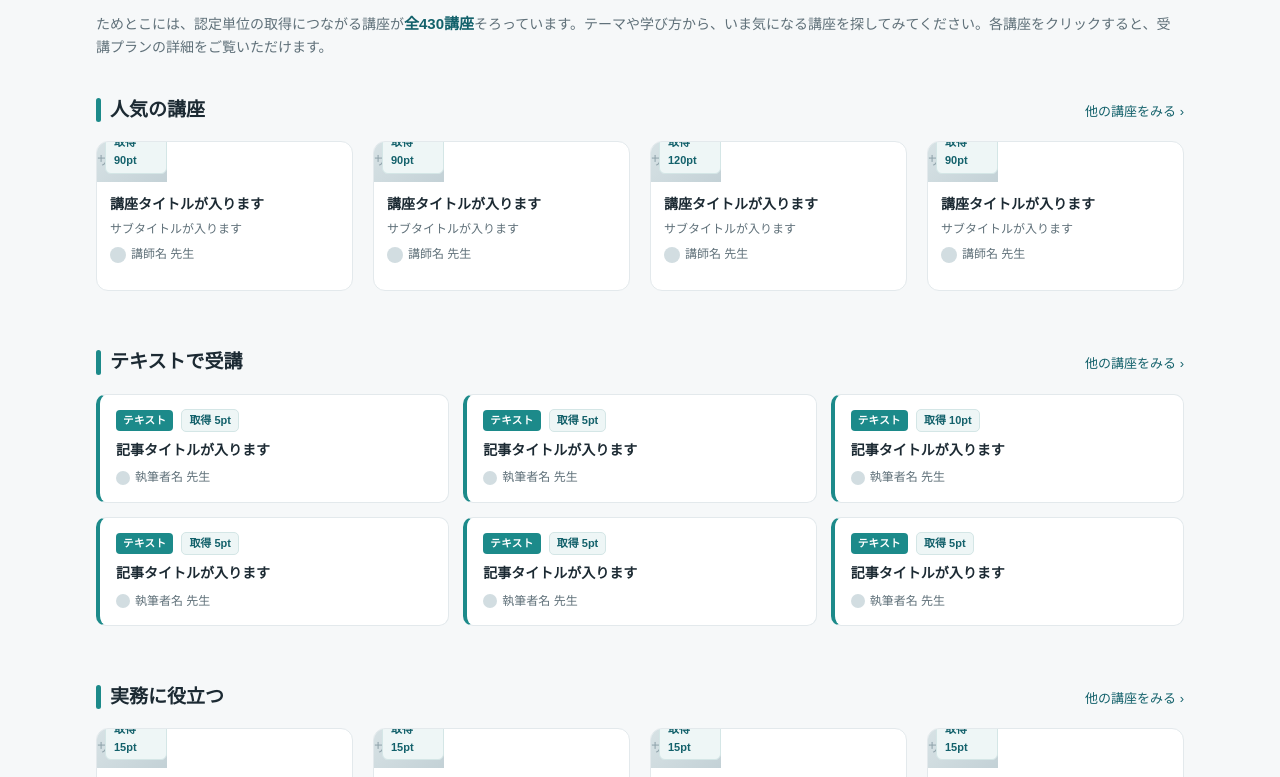
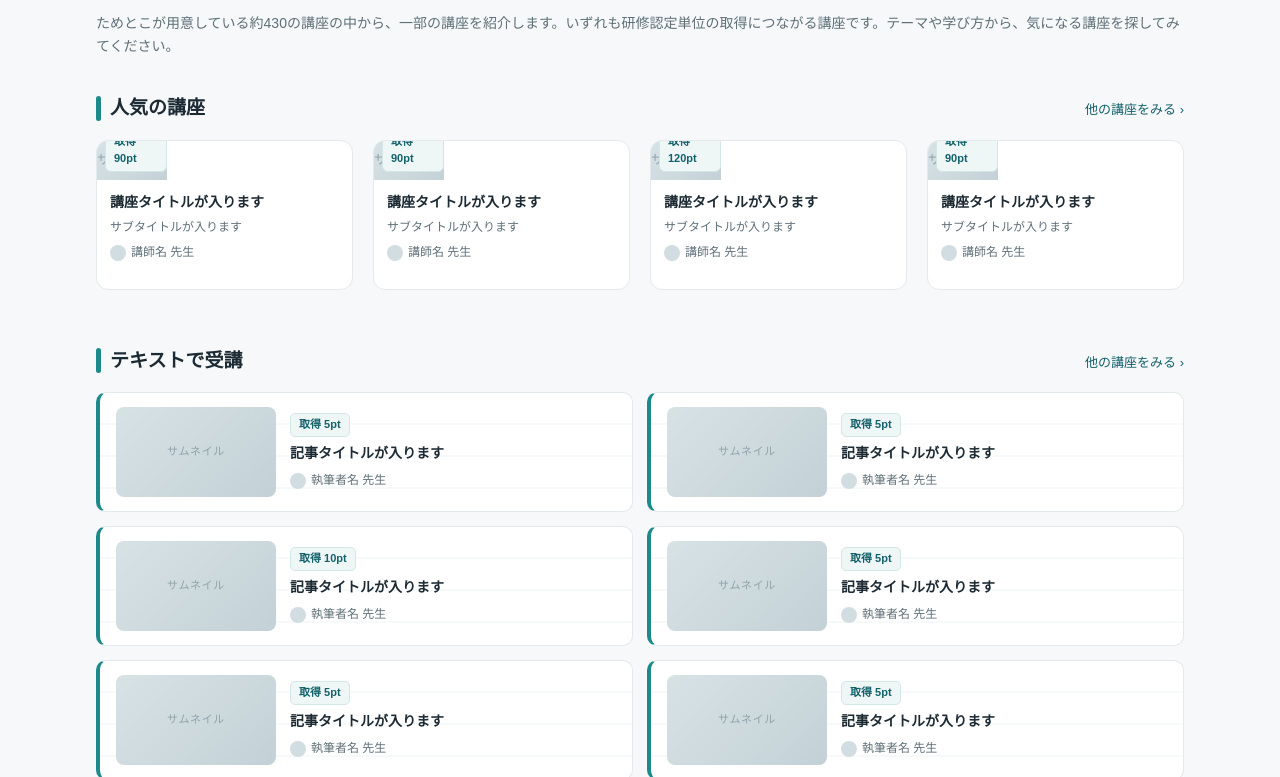
Before and after one commit to spzspz000/kouza_mock, a plain HTML site: page index.html in a window 1280 px wide. Shown: the part 247-1024 px from the top of the page. Drawn offline with Linux system fonts and the light colour scheme.

Commit message:
Add files via upload

```diff
--- a/index.html
+++ b/index.html
@@ -66,7 +66,7 @@
   }
   .hero-wave svg{display:block;width:100%;height:auto;}
 
-  /* ===== ページ見出し（リード文） ===== */
+  /* ===== ページ見出し（説明文） ===== */
   .page-head{padding:28px 0 8px;}
   .page-head p{margin:0;color:var(--sub);font-size:14px;}
   .back-link{
@@ -150,36 +150,42 @@
     border:none;border-top:1px solid var(--line);margin:36px 0 4px;
   }
 
-  /* ===== テキストコンテンツ用グリッド（やや細かく並べる） ===== */
+  /* ===== テキスト講座グリッド ===== */
   .grid-text{
-    display:grid;grid-template-columns:repeat(3,1fr);gap:14px;
+    display:grid;grid-template-columns:repeat(2,1fr);gap:14px;
   }
-  @media(max-width:760px){ .grid-text{grid-template-columns:repeat(2,1fr);} }
-  @media(max-width:480px){ .grid-text{grid-template-columns:1fr;} }
+  @media(max-width:640px){ .grid-text{grid-template-columns:1fr;} }
 
-  /* ===== テキストカード（文字主役・横長） ===== */
+  /* ===== テキストカード（動画カードと形で区別：横長・紙面イメージ） ===== */
   .tcard{
-    background:var(--card);border:1px solid var(--line);border-radius:10px;
-    cursor:pointer;text-align:left;font:inherit;color:inherit;
-    padding:14px 16px;display:flex;flex-direction:column;gap:8px;
-    border-left:4px solid var(--accent);
-    transition:transform .15s ease, box-shadow .15s ease;
+    display:grid;grid-template-columns:160px 1fr;gap:14px;align-items:center;
+    background:
+      repeating-linear-gradient(#fff,#fff 30px,#eef3f4 31px,#fff 32px);
+    border:1px solid var(--line);border-left:4px solid var(--accent);
+    border-radius:10px;cursor:pointer;text-align:left;font:inherit;color:inherit;
+    padding:14px 16px;transition:transform .15s ease, box-shadow .15s ease;
   }
+  @media(max-width:480px){ .tcard{grid-template-columns:120px 1fr;gap:12px;} }
   .tcard:hover{transform:translateY(-2px);box-shadow:var(--shadow);}
   .tcard:focus-visible{outline:3px solid var(--accent);outline-offset:2px;}
-  .tcard-top{display:flex;align-items:center;gap:8px;}
-  .tcard-type{
-    font-size:10.5px;font-weight:700;color:#fff;background:var(--accent);
-    padding:2px 7px;border-radius:4px;letter-spacing:.04em;flex:0 0 auto;
+  /* 左：16:9サムネ（動画と同じ比率。左上に種別ラベル） */
+  .tcard-thumb{
+    position:relative;aspect-ratio:16/9;border-radius:8px;overflow:hidden;
+    background:linear-gradient(135deg,#d7e2e5 0%,#c3d1d6 100%);
+    display:flex;align-items:center;justify-content:center;
   }
+  .tcard-thumb::after{content:"サムネイル";color:#8fa3ab;font-size:11px;letter-spacing:.06em;}
+  .tcard-thumb img{position:absolute;inset:0;width:100%;height:100%;object-fit:cover;}
+  .tcard-main{display:flex;flex-direction:column;gap:6px;min-width:0;}
   .tcard-badge{
+    align-self:flex-start;
     font-size:11px;font-weight:700;color:var(--badge-ink);background:var(--badge-bg);
-    padding:2px 7px;border-radius:5px;border:1px solid #d4e6e6;margin-left:auto;
+    padding:2px 8px;border-radius:5px;border:1px solid #d4e6e6;
   }
   .tcard-title{font-size:14px;font-weight:700;line-height:1.45;margin:0;}
-  .tcard-lecturer{font-size:12px;color:var(--sub);margin:0;display:flex;align-items:center;gap:5px;}
+  .tcard-lecturer{font-size:12px;color:var(--sub);margin:2px 0 0;display:flex;align-items:center;gap:5px;}
   .tcard-lecturer::before{
-    content:"";width:14px;height:14px;border-radius:50%;background:#d2dde1;flex:0 0 auto;
+    content:"";width:16px;height:16px;border-radius:50%;background:#d2dde1;flex:0 0 auto;
   }
 
   /* ===== モーダル ===== */
@@ -286,7 +292,7 @@
 </head>
 <body>
 
-<div class="mock-note">これは完成イメージのモックです（カードのクリックでモーダルが開きます）。特別講座バナーのみ例外で、モーダルではなく管理画面で指定したURLへ遷移します（モックではダミーURL）。講座名・講師名・サムネ・ポイントはWordPressで差し替え。「新人薬剤師100の壁」のみ実データ。プラン名・価格・リンクは実データ。</div>
+<div class="mock-note">これは完成イメージのモックです（カードのクリックでモーダルが開きます）。サムネ左上のバッジで動画／テキストを区別します。特別講座バナーのみ例外で、モーダルではなく管理画面で指定したURLへ遷移します（モックではダミーURL）。講座名・講師名・サムネ・ポイントはWordPressで差し替え。「新人薬剤師100の壁」のみ実データ。プラン名・価格・リンクは実データ。</div>
 
 <header class="hero">
   <h1>講座一覧</h1>
@@ -304,7 +310,7 @@
 
 <div class="wrap">
   <div class="page-head">
-    <p>ためとこには、認定単位の取得につながる講座が<strong class="course-count">全430講座</strong>そろっています。テーマや学び方から、いま気になる講座を探してみてください。各講座をクリックすると、受講プランの詳細をご覧いただけます。</p>
+    <p>ためとこが用意している約430の講座の中から、一部の講座を紹介します。いずれも研修認定単位の取得につながる講座です。テーマや学び方から、気になる講座を探してみてください。</p>
   </div>
 </div>
 
@@ -443,15 +449,14 @@
     ph("講座タイトルが入ります","サブタイトルが入ります","講師名 先生","90"),
   ];
 
-  // テキストコンテンツ（type=種別ラベル, title, lec, pt）
-  const tc = (type, title, lec, pt) => ({type, title, lec, pt});
+  // テキストコンテンツ（サムネ付きカード。type=テキストで種別バッジ表示）
   const textContent = [
-    tc("テキスト","記事タイトルが入ります","執筆者名 先生","5"),
-    tc("テキスト","記事タイトルが入ります","執筆者名 先生","5"),
-    tc("テキスト","記事タイトルが入ります","執筆者名 先生","10"),
-    tc("テキスト","記事タイトルが入ります","執筆者名 先生","5"),
-    tc("テキスト","記事タイトルが入ります","執筆者名 先生","5"),
-    tc("テキスト","記事タイトルが入ります","執筆者名 先生","5"),
+    { type:"テキスト", title:"記事タイトルが入ります", lec:"執筆者名 先生", pt:"5" },
+    { type:"テキスト", title:"記事タイトルが入ります", lec:"執筆者名 先生", pt:"5" },
+    { type:"テキスト", title:"記事タイトルが入ります", lec:"執筆者名 先生", pt:"10" },
+    { type:"テキスト", title:"記事タイトルが入ります", lec:"執筆者名 先生", pt:"5" },
+    { type:"テキスト", title:"記事タイトルが入ります", lec:"執筆者名 先生", pt:"5" },
+    { type:"テキスト", title:"記事タイトルが入ります", lec:"執筆者名 先生", pt:"5" },
   ];
 
   function cardHTML(c){
@@ -478,12 +483,12 @@
   function tcardHTML(c){
     return `
       <button class="tcard" data-title="${c.title}">
-        <div class="tcard-top">
-          <span class="tcard-type">${c.type}</span>
+        <div class="tcard-thumb"></div>
+        <div class="tcard-main">
           <span class="tcard-badge">取得 ${c.pt}pt</span>
+          <p class="tcard-title">${c.title}</p>
+          <p class="tcard-lecturer">${c.lec}</p>
         </div>
-        <p class="tcard-title">${c.title}</p>
-        <p class="tcard-lecturer">${c.lec}</p>
       </button>`;
   }
   document.getElementById("grid-textcontent").innerHTML =
```
